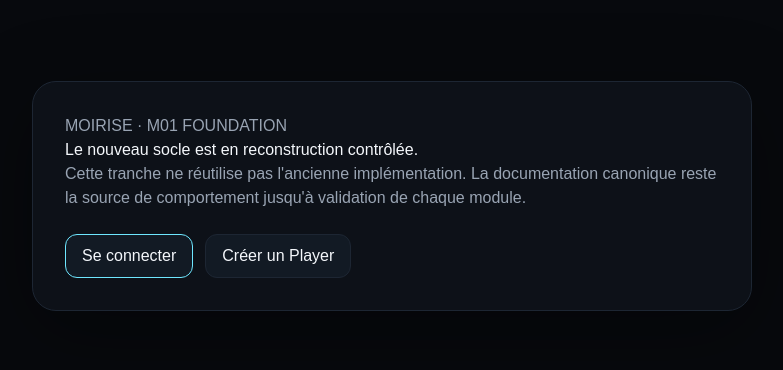
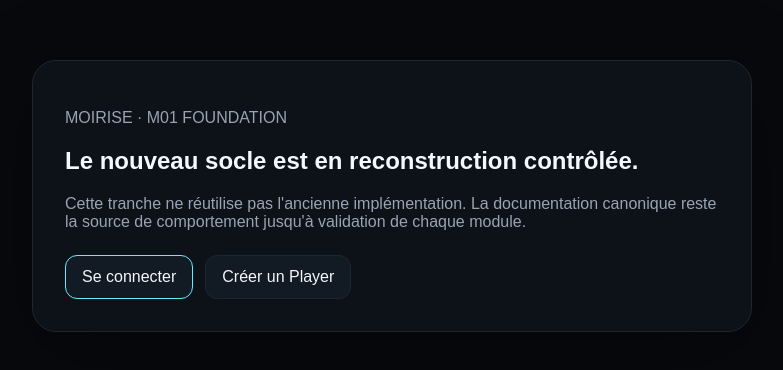
Before and after one commit to Ndombe234/MOIRISE, a Next.js app: page / in a window 1280 px wide. Shown: the part 204-574 px from the top of the page, without its empty margins (248-1031 px from the left). Built offline with nearby package versions, Linux system fonts and the light colour scheme.

Commit message:
chore: align canonical M01 build metadata

```diff
--- a/app/globals.css
+++ b/app/globals.css
@@ -1,5 +1,3 @@
-@import "tailwindcss";
-
 :root {
   color-scheme: dark;
   --bg: #07090d;
--- a/package.json
+++ b/package.json
@@ -1,5 +1,5 @@
 {
-  "name": "morise",
+  "name": "moirise",
   "version": "0.1.0",
   "private": true,
   "scripts": {
@@ -28,5 +28,6 @@
     "eslint-config-next": "16.3.6",
     "typescript": "7.0.2",
     "vitest": "5.0.2"
-  }
+  },
+  "description": "MOIRISE canonical 15-module rebuild"
 }
```
